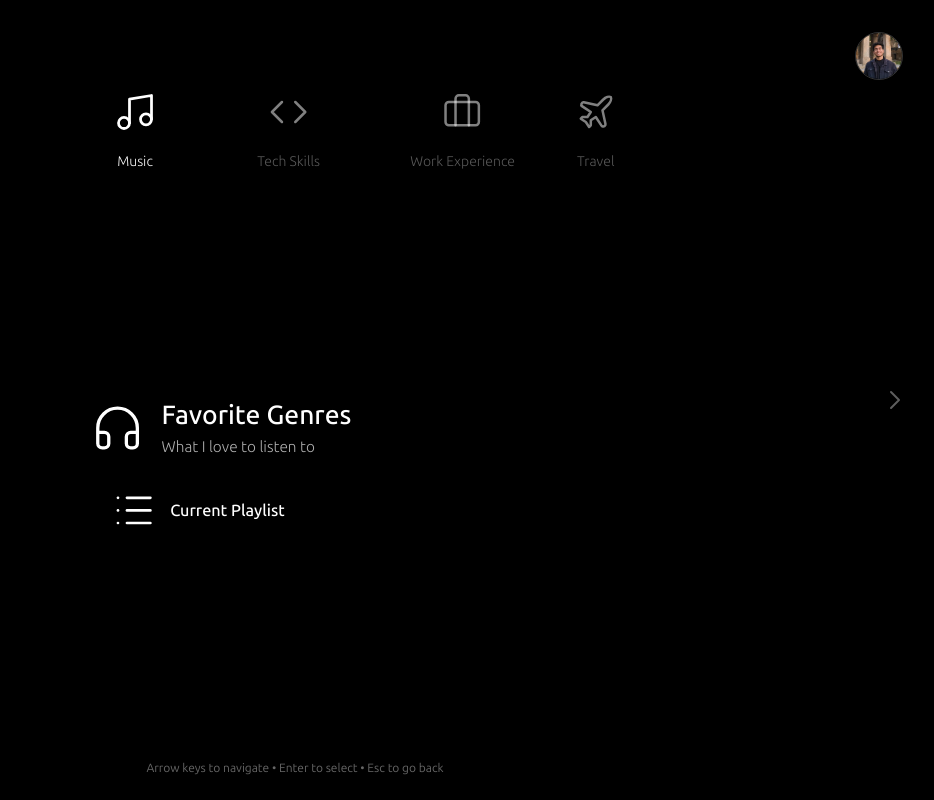
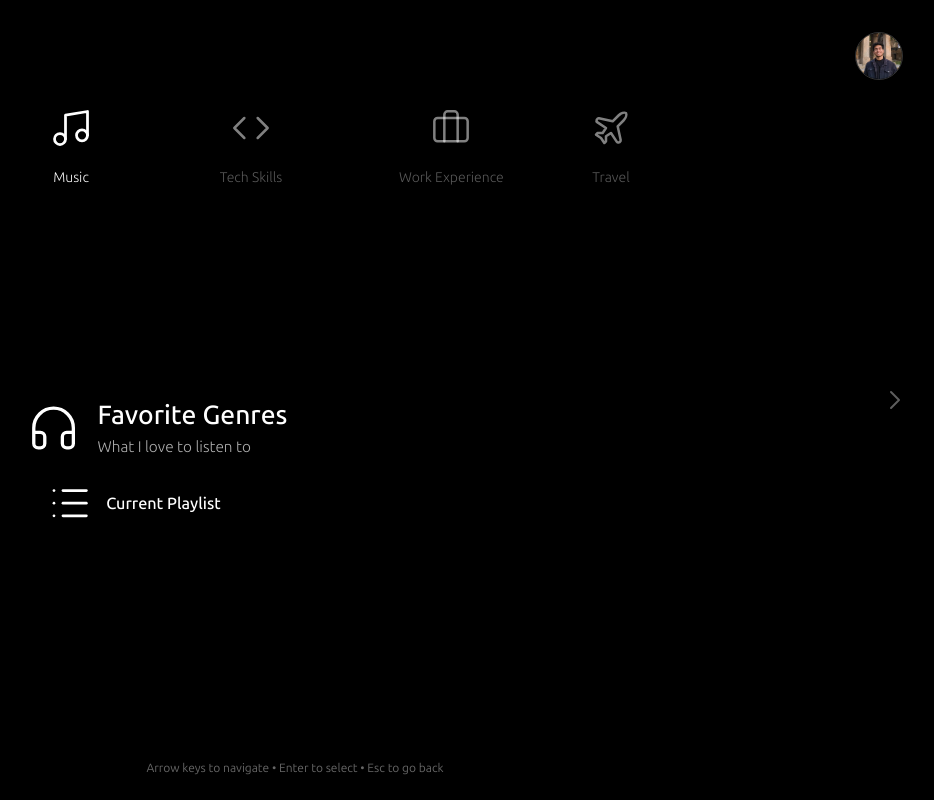
Before and after one commit to apoorvsxna/apoorvsxna, a React (Vite) app: page /#/ in a window 1280 px wide. Shown: the whole page, without its empty margins (345-1279 px from the left). Built offline with nearby package versions, Linux system fonts and the light colour scheme; the HTML template or start-up script is replaced by a standard one.

Commit message:
Implement PS3-style consistent spacing: sections overflow viewport for clean layout

```diff
--- a/src/components/Section.jsx
+++ b/src/components/Section.jsx
@@ -15,25 +15,29 @@ export const getIcon = (iconName, props = {}) => {
 export const Section = ({ section, isActive, expandedFolder, style }) => {
   return (
     <div
-      className="flex flex-col items-center gap-2 transition-all duration-500 ease-out"
+      className="flex flex-col items-center gap-1.5 md:gap-2 transition-all duration-500 ease-out"
       style={style}
     >
       {/* Section Icon */}
       <div
         className={`
-          w-16 h-16 flex items-center justify-center
+          w-12 h-12 md:w-16 md:h-16 flex items-center justify-center
           transition-all duration-300
           ${isActive ? 'text-white scale-110' : 'text-white/50 scale-100'}
         `}
         style={{ zIndex: 50 }}
       >
-        {getIcon(section.icon, { size: 40, strokeWidth: 1.5 })}
+        {getIcon(section.icon, {
+          size: isActive ? 36 : 32,
+          strokeWidth: 1.5,
+          className: 'md:w-10 md:h-10'
+        })}
       </div>
 
       {/* Section Label */}
       <div
         className={`
-          text-sm font-light whitespace-nowrap
+          text-xs md:text-sm font-light whitespace-nowrap
           transition-all duration-300
           ${isActive ? 'text-white opacity-100' : 'text-white/50 opacity-70'}
         `}
--- a/src/components/XMBContainer.jsx
+++ b/src/components/XMBContainer.jsx
@@ -27,24 +27,26 @@ export const XMBContainer = ({ data }) => {
     handleEscape,
   } = useXMBNavigation(data);
 
-  // Constants for positioning - using viewport units for consistency
-  const HOT_SEAT_X = '35vw'; // Slightly left of center
-  const SECTION_SPACING = '12vw'; // Space between section icons (was 160px)
-  const SECTION_Y = '10vh'; // Y position of section icons from top (was 100px)
-  const ITEM_SPACING = '12vh'; // Vertical space between items (was 120px)
+  // Constants for positioning - PS3 XMB style with consistent spacing
+  // Sections are allowed to overflow viewport to maintain spacing consistency
+  const isMobile = window.innerWidth < 768;
+  const HOT_SEAT_X = isMobile ? '25vw' : '30vw'; // More left on mobile for space
+  const SECTION_SPACING = isMobile ? 120 : 180; // Tighter spacing on mobile but still consistent
+  const SECTION_Y = '12vh'; // Y position of section icons from top
+  const ITEM_SPACING = '11vh'; // Vertical space between items - consistent spacing
   const HOT_SEAT_ITEM_Y = '50vh'; // Vertically centered
-  const SECTION_CUTOFF_THRESHOLD = '20vh'; // Items closer than this to section disappear (was 180px)
+  const SECTION_CUTOFF_THRESHOLD = '22vh'; // Items closer than this to section disappear
 
-  // Calculate section positions
+  // Calculate section positions - sections overflow viewport to maintain consistent spacing
   const getSectionStyle = (index) => {
     const isActive = index === sectionIndex;
-    const baseSpacing = window.innerWidth * 0.12; // 12vw in pixels
-    let translateX = (index - sectionIndex) * baseSpacing;
+    // Fixed spacing - sections will naturally go off-screen if there are many
+    let translateX = (index - sectionIndex) * SECTION_SPACING;
 
     // If folder is expanded, shift active section and all left sections to the left
     if (expandedFolder) {
       if (index <= sectionIndex) {
-        translateX -= window.innerWidth * 0.15; // Shift left sections more to the left
+        translateX -= isMobile ? 150 : 200; // Shift left sections to make room for folder items
       }
     }
 
@@ -57,45 +59,47 @@ export const XMBContainer = ({ data }) => {
     };
   };
 
-  // Calculate item positions
+  // Calculate item positions - items overflow top/bottom to maintain spacing
   const getItemStyle = (index) => {
     const isFocused = index === itemIndex;
     const offset = index - itemIndex;
 
-    // Items are positioned relative to hot seat
-    const itemSpacing = window.innerHeight * 0.12; // 12vh in pixels
+    // Items are positioned relative to hot seat with consistent spacing
+    // Calculate viewport height for cutoff, but use percentage-based spacing
+    const itemSpacing = window.innerHeight * 0.11; // 11vh in pixels
     const translateY = offset * itemSpacing;
 
-    // Calculate if item should be hidden (too close to section)
-    const sectionCutoff = window.innerHeight * 0.20; // 20vh
+    // Calculate if item should be hidden (too close to section icons at top)
+    const sectionCutoff = window.innerHeight * 0.22; // 22vh
     const estimatedItemY = window.innerHeight / 2 + translateY;
     const shouldHide = estimatedItemY < sectionCutoff;
 
     // Z-index: hot seat is highest (20), items above section go below (10), others normal (15)
     let zIndex = 15;
     if (isFocused) {
-      zIndex = 20; // Hot seat
-    } else if (translateY < 0) {
-      zIndex = 10; // Items above section (behind it)
+      zIndex = 20; // Hot seat (focused item)
+    } else if (translateY < 0 && !shouldHide) {
+      zIndex = 10; // Items above hot seat but visible (behind sections)
     }
 
     return {
       position: 'absolute',
-      left: expandedFolder ? `calc(${HOT_SEAT_X} + 8vw)` : HOT_SEAT_X,
+      left: expandedFolder ? `calc(${HOT_SEAT_X} + 10vw)` : HOT_SEAT_X,
       top: HOT_SEAT_ITEM_Y,
       transform: `translateY(${translateY}px)`,
       zIndex,
       opacity: shouldHide ? 0 : 1,
       pointerEvents: shouldHide ? 'none' : 'auto',
+      transition: 'all 0.3s ease-out',
     };
   };
 
-  // Check if there are hidden items above
+  // Check if there are hidden items above (off-screen due to section cutoff)
   const hasHiddenItemsAbove = currentItems.some((_, index) => {
     const offset = index - itemIndex;
-    const itemSpacing = window.innerHeight * 0.12;
+    const itemSpacing = window.innerHeight * 0.11;
     const translateY = offset * itemSpacing;
-    const sectionCutoff = window.innerHeight * 0.20;
+    const sectionCutoff = window.innerHeight * 0.22;
     const estimatedItemY = window.innerHeight / 2 + translateY;
     return estimatedItemY < sectionCutoff;
   });
@@ -117,13 +121,13 @@ export const XMBContainer = ({ data }) => {
         </div>
       )}
 
-      {/* Up Arrow for hidden items */}
+      {/* Up Arrow for hidden items - indicates more content above */}
       {hasHiddenItemsAbove && (
         <div
           className="fixed z-40 flex items-center gap-2"
           style={{
             left: expandedFolder ? `calc(${HOT_SEAT_X} + 20px)` : `calc(${HOT_SEAT_X} - 80px)`,
-            top: '240px',
+            top: `calc(${SECTION_Y} + 80px)`, // Position below sections
           }}
         >
           <div className="flex flex-col items-center gap-1 animate-pulse">
```
